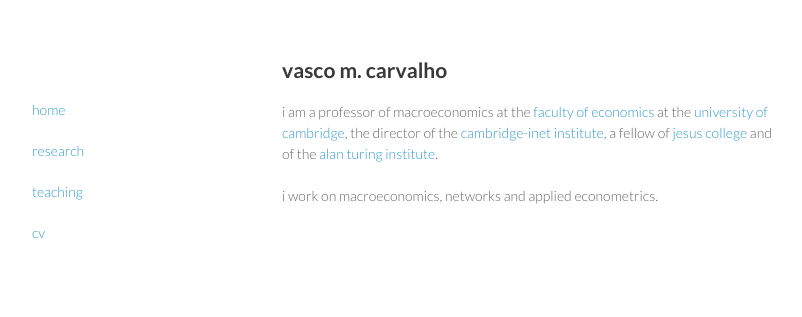
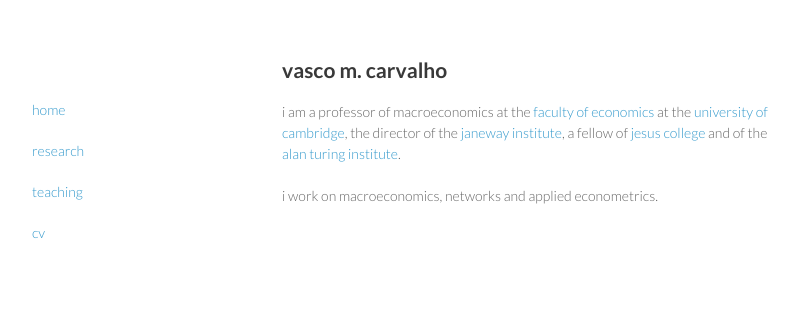
Before and after one commit to Vasco-M-Carvalho/vasco-m-carvalho.github.io, a Jekyll site: the page built from index.html, in a window 1280 px wide. Shown: the top 317 px of the page, without its empty margins (233-1035 px from the left). Built offline with Jekyll 4.4.1, drawn with Linux system fonts in a browser that asks for light colours.

Commit message:
Update index.html

```diff
--- a/index.html
+++ b/index.html
@@ -4,6 +4,6 @@
 ---
 <h2 id="welcome">vasco m. carvalho</h2>
 
-<p>i am a professor of macroeconomics at the <a href="http://www.econ.cam.ac.uk">faculty of economics</a> at the <a href="http://www.cam.ac.uk">university of cambridge</a>, the director of the <a href="http://www.inet.econ.cam.ac.uk">cambridge-inet institute</a>, a fellow of <a href="http://www.jesus.cam.ac.uk">jesus college</a> and of the <a href="https://www.turing.ac.uk">alan turing institute</a>.
+<p>i am a professor of macroeconomics at the <a href="http://www.econ.cam.ac.uk">faculty of economics</a> at the <a href="http://www.cam.ac.uk">university of cambridge</a>, the director of the <a href="https://www.janeway.econ.cam.ac.uk/">janeway institute</a>, a fellow of <a href="http://www.jesus.cam.ac.uk">jesus college</a> and of the <a href="https://www.turing.ac.uk">alan turing institute</a>.
 <br>
   <br>i work on macroeconomics, networks and applied econometrics.</p>
```
